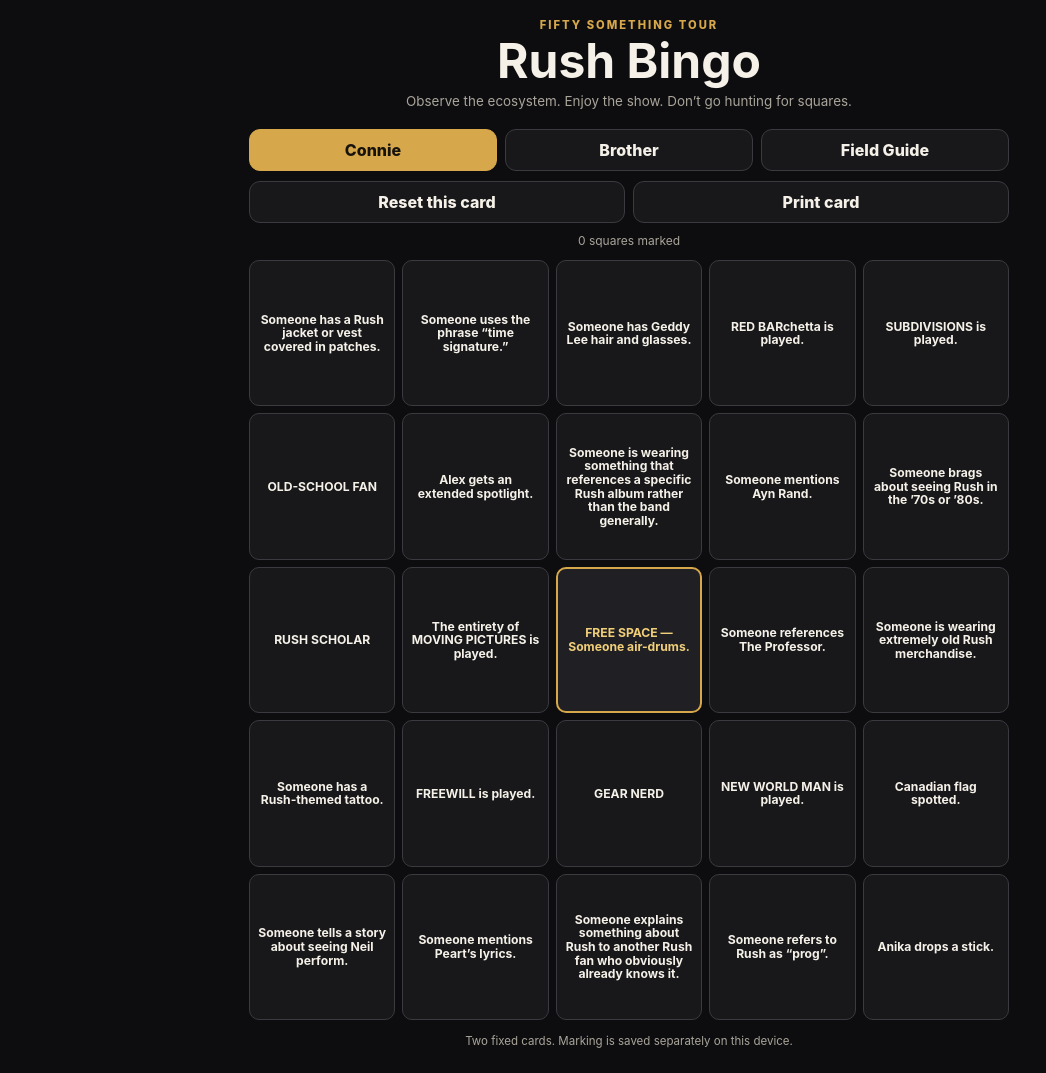
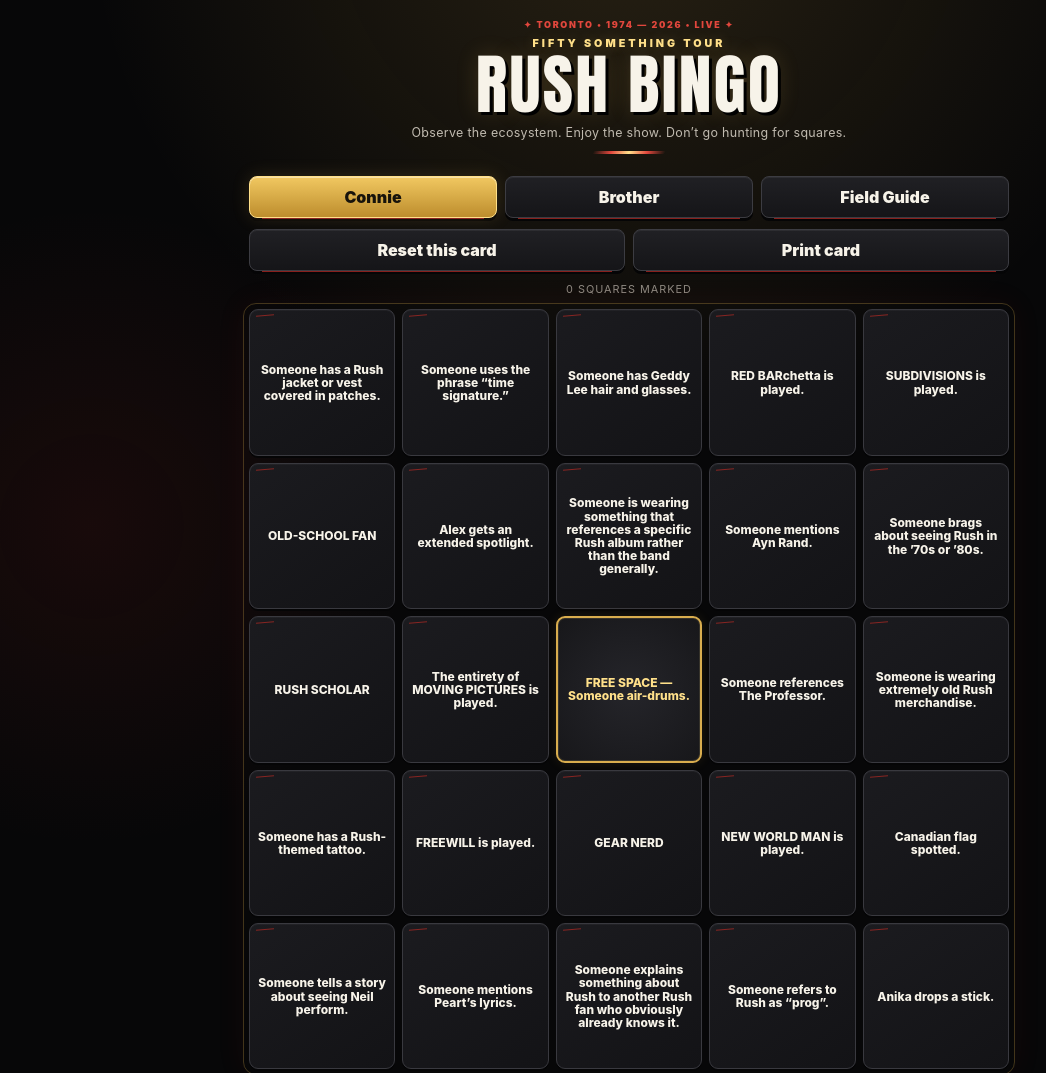
Before and after one commit to AeroVega/rush-bingo, a plain HTML site: page index.html in a window 1280 px wide. Shown: the top 1073 px of the page, without its empty margins (11-1057 px from the left). Drawn offline with Linux system fonts and the light colour scheme.

Commit message:
Give Rush Bingo a rock concert visual treatment

```diff
--- a/index.html
+++ b/index.html
@@ -7,22 +7,44 @@
 <meta name="theme-color" content="#0d0d0f">
 <title>Rush Bingo — Fifty Something Tour</title>
 <style>
-:root{--bg:#0d0d0f;--panel:#18181b;--text:#f5f1e8;--muted:#aaa59b;--gold:#d7a84b;--gold2:#f1cf79;--line:#3a3a40}
+:root{--bg:#070708;--panel:#17171a;--panel2:#202024;--text:#f7f3e9;--muted:#aaa59b;--gold:#d9ad4e;--gold2:#ffe08a;--red:#b52a24;--red2:#e2473d;--line:#45454b}
 *{box-sizing:border-box;-webkit-tap-highlight-color:transparent}
-html,body{margin:0;background:var(--bg);color:var(--text);font-family:-apple-system,BlinkMacSystemFont,"Avenir Next",sans-serif}
-body{padding:env(safe-area-inset-top) 12px env(safe-area-inset-bottom)}
-.app{max-width:760px;margin:auto}
-header{text-align:center;padding:18px 4px 10px}.kicker{color:var(--gold);font-size:.7rem;letter-spacing:.18em;font-weight:800;text-transform:uppercase}
-h1{margin:5px 0 2px;font-size:clamp(1.9rem,7vw,3rem);line-height:1}.sub{color:var(--muted);font-size:.84rem;margin-top:8px}
-.tabs,.tools{display:flex;gap:8px;margin:10px 0}.tab,.tool{flex:1;border:1px solid var(--line);background:var(--panel);color:var(--text);border-radius:11px;padding:10px 7px;font:inherit;font-weight:800}.tab.active{background:var(--gold);color:#17130b;border-color:var(--gold)}
-.status{text-align:center;color:var(--muted);font-size:.75rem;min-height:20px;margin-bottom:7px}
-.grid{display:grid;grid-template-columns:repeat(5,1fr);gap:5px}.sq{aspect-ratio:1;border:1px solid var(--line);border-radius:8px;background:var(--panel);color:var(--text);padding:5px;display:flex;align-items:center;justify-content:center;text-align:center;font:700 clamp(.52rem,2.05vw,.76rem)/1.12 -apple-system,BlinkMacSystemFont,"Avenir Next",sans-serif;overflow:hidden}
-.sq:active{transform:scale(.97)}.sq.marked{background:var(--gold);color:#17130b;border-color:var(--gold2)}.sq.free{border:2px solid var(--gold);color:var(--gold2);background:#202024}.sq.marked.free{background:var(--gold);color:#17130b}
-.bingo{display:none;margin-top:10px;padding:11px;border-radius:11px;background:var(--gold);color:#17130b;text-align:center;font-weight:900;letter-spacing:.06em}.bingo.show{display:block}
-.guide{background:var(--panel);border:1px solid var(--line);border-radius:13px;padding:16px;margin-top:14px}.guide h2{margin:0 0 8px}.guide h3{color:var(--gold2);font-size:.9rem;margin:16px 0 4px}.guide p,.guide li{color:var(--muted);font-size:.84rem;line-height:1.45}.guide ul{padding-left:20px}
-.note{text-align:center;color:var(--muted);font-size:.72rem;margin:14px 0 20px}
-@media(min-width:600px){.grid{gap:7px}.sq{border-radius:10px;padding:8px}}
-@media print{body{background:white;color:black}.tabs,.tools,.status,.bingo,.guide,.note,header{display:none}.sq{color:black;background:white;border-color:#777}.sq.marked{background:#ddd}}
+html,body{margin:0;min-height:100%;background:#070708;color:var(--text);font-family:-apple-system,BlinkMacSystemFont,"Avenir Next",sans-serif}
+body{padding:env(safe-area-inset-top) 12px env(safe-area-inset-bottom);background:
+radial-gradient(circle at 50% -10%,rgba(217,173,78,.16),transparent 34rem),
+radial-gradient(circle at 8% 48%,rgba(181,42,36,.10),transparent 20rem),
+#070708}
+body:before,body:after{content:"";position:fixed;z-index:-1;pointer-events:none;opacity:.16}
+body:before{left:2%;right:2%;top:20px;height:1px;background:repeating-linear-gradient(90deg,transparent 0 9px,#d9ad4e 10px 12px,transparent 13px 22px);box-shadow:0 8px 0 rgba(217,173,78,.35),0 16px 0 rgba(217,173,78,.2)}
+body:after{left:4%;right:4%;bottom:24px;height:1px;background:repeating-linear-gradient(90deg,#b52a24 0 2px,transparent 2px 12px)}
+.app{max-width:760px;margin:auto;position:relative}
+header{text-align:center;padding:19px 4px 11px;position:relative}
+header:before{content:"✦  TORONTO • 1974  —  2026  •  LIVE  ✦";display:block;color:var(--red2);font-size:.56rem;letter-spacing:.19em;font-weight:900;margin-bottom:7px}
+.kicker{color:var(--gold2);font-size:.67rem;letter-spacing:.28em;font-weight:900;text-transform:uppercase;text-shadow:0 0 12px rgba(255,224,138,.22)}
+h1{margin:5px 0 2px;font-family:Impact,"Arial Black",sans-serif;font-size:clamp(2.25rem,9vw,4.1rem);letter-spacing:.035em;line-height:.92;text-transform:uppercase;text-shadow:3px 3px 0 #000,0 0 22px rgba(217,173,78,.18)}
+.sub{color:#c1bbb0;font-size:.78rem;margin-top:10px;letter-spacing:.025em}
+.sub:after{content:"";display:block;width:72px;height:3px;margin:11px auto 0;background:linear-gradient(90deg,transparent,var(--red2),var(--gold2),var(--red2),transparent);transform:skewX(-25deg)}
+.tabs,.tools{display:flex;gap:8px;margin:11px 0}
+.tab,.tool{flex:1;border:1px solid #3c3c42;background:linear-gradient(#202024,#151518);color:var(--text);border-radius:8px;padding:10px 7px;font:inherit;font-weight:900;box-shadow:inset 0 1px 0 rgba(255,255,255,.06),0 3px 0 #050506;position:relative}
+.tab:after,.tool:after{content:"";position:absolute;left:12px;right:12px;bottom:-2px;height:1px;background:var(--red);opacity:.75}
+.tab.active{background:linear-gradient(180deg,#f1c861,#bd8d2d);color:#17130b;border-color:#ffe08a;box-shadow:0 0 18px rgba(217,173,78,.16),inset 0 1px 0 rgba(255,255,255,.45),0 3px 0 #050506}
+.status{text-align:center;color:#8f8a82;font-size:.68rem;letter-spacing:.09em;text-transform:uppercase;min-height:20px;margin-bottom:7px}
+.grid{display:grid;grid-template-columns:repeat(5,1fr);gap:5px;position:relative}
+.grid:before{content:"";position:absolute;inset:-6px;border:1px solid rgba(217,173,78,.28);border-radius:13px;pointer-events:none;box-shadow:0 0 30px rgba(181,42,36,.07)}
+.sq{aspect-ratio:1;border:1px solid #39393f;border-radius:7px;background:linear-gradient(145deg,#1b1b1f,#131316);color:var(--text);padding:5px;display:flex;align-items:center;justify-content:center;text-align:center;font:800 clamp(.51rem,2.05vw,.75rem)/1.1 -apple-system,BlinkMacSystemFont,"Avenir Next",sans-serif;overflow:hidden;position:relative;box-shadow:inset 0 1px 0 rgba(255,255,255,.035),0 2px 0 #050506;transition:transform .12s,background .12s,border-color .12s,box-shadow .12s}
+.sq:before{content:"";position:absolute;top:5px;left:6px;width:18px;height:1px;background:var(--red);opacity:.7;transform:rotate(-5deg)}
+.sq:active{transform:scale(.965)}
+.sq.marked{background:linear-gradient(145deg,#f2cb65,#bd8d2d);color:#17130b;border-color:#ffe08a;box-shadow:0 0 15px rgba(217,173,78,.18),inset 0 1px 0 rgba(255,255,255,.45),0 2px 0 #5c4312}
+.sq.marked:before{background:#7f1714;opacity:.8}
+.sq.free{border:2px solid var(--gold);color:var(--gold2);background:radial-gradient(circle,#25252a,#17171a);box-shadow:inset 0 0 0 1px rgba(255,224,138,.12),0 0 12px rgba(217,173,78,.12)}
+.sq.free:before{display:none}
+.sq.marked.free{background:linear-gradient(145deg,#f2cb65,#bd8d2d);color:#17130b}
+.bingo{display:none;margin-top:12px;padding:13px 10px;border:2px solid var(--gold2);border-radius:7px;background:linear-gradient(90deg,var(--red),#7e1715,var(--red));color:#fff5d8;text-align:center;font-family:Impact,"Arial Black",sans-serif;font-size:1.05rem;letter-spacing:.08em;text-shadow:2px 2px #000;box-shadow:0 0 22px rgba(181,42,36,.22),inset 0 1px 0 rgba(255,255,255,.18)}
+.bingo.show{display:block}
+.guide{background:linear-gradient(145deg,#1c1c20,#111114);border:1px solid #4a4a50;border-radius:9px;padding:17px;margin-top:14px;box-shadow:inset 0 1px 0 rgba(255,255,255,.05),0 4px 0 #050506}.guide h2{margin:0 0 8px;font-family:Impact,"Arial Black",sans-serif;text-transform:uppercase;letter-spacing:.04em}.guide h3{color:var(--gold2);font-size:.78rem;letter-spacing:.1em;margin:16px 0 4px;text-transform:uppercase}.guide p,.guide li{color:#b7b1a7;font-size:.82rem;line-height:1.45}.guide ul{padding-left:20px}
+.note{text-align:center;color:#77736d;font-size:.65rem;letter-spacing:.05em;margin:15px 0 20px;text-transform:uppercase}
+@media(min-width:600px){.grid{gap:7px}.sq{border-radius:9px;padding:8px}}
+@media print{body{background:white;color:black}.tabs,.tools,.status,.bingo,.guide,.note,header{display:none}.grid:before{display:none}.sq{color:black;background:white;border-color:#777;box-shadow:none}.sq.marked{background:#ddd;color:black}}
 </style>
 </head>
 <body>
```
